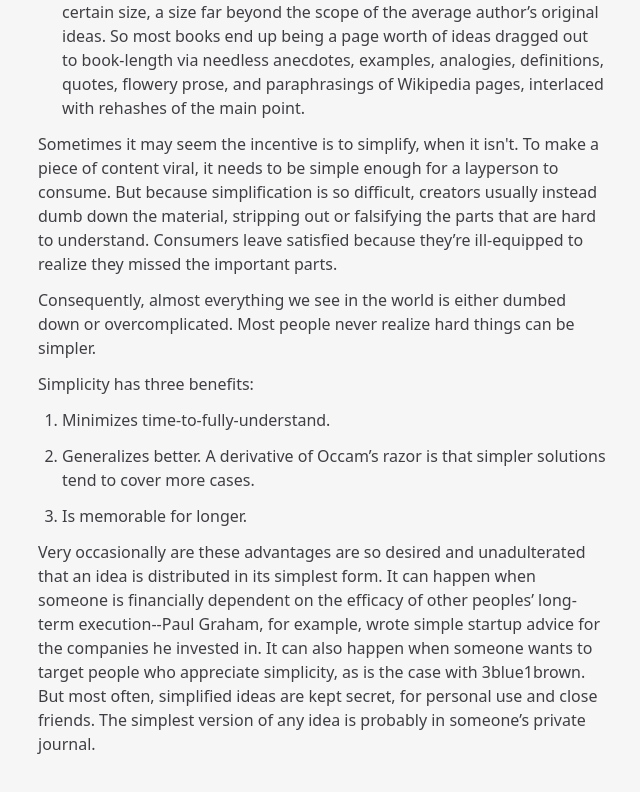
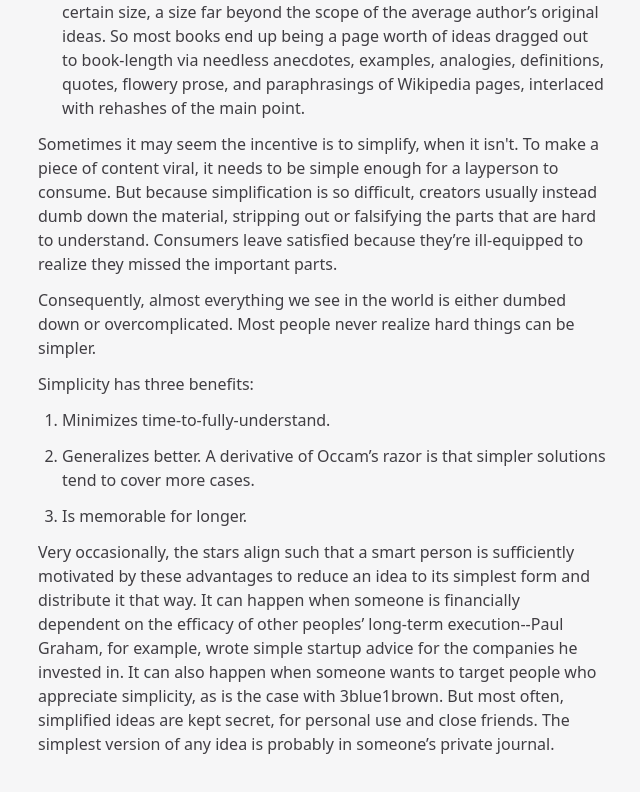
Before and after one commit to Xyzrr/micro-blog, a SvelteKit app: page /simplicity in a window 1280 px wide. Shown: the part 1172-1964 px from the top of the page, without its empty margins (218-858 px from the left). Built offline with nearby package versions, Linux system fonts and the light colour scheme.

Commit message:
career update

```diff
--- a/src/routes/(posts)/+page.svelte
+++ b/src/routes/(posts)/+page.svelte
@@ -29,8 +29,11 @@
 </svelte:head>
 <h1>Welcome!</h1>
 <p>
-	Thanks for visiting my blog. I'm currently an engineer at Adept. My thoughts don't reflect my
-	workplace. Here I try to distill my thoughts to their simplest forms.
+	Thanks for visiting my blog. I'm a cofounder of <a
+		href="https://www.matrices.app?ref=blog.johnqian.com"
+		target="_blank">Matrices</a
+	>, previously eng at Adept and Weights & Biases. Here I try to distill my thoughts to their
+	simplest forms.
 </p>
 <p>
 	If my blog posts resonate with you, feel free to reach out to me at <a
--- a/src/routes/(posts)/simplicity/+page.svelte
+++ b/src/routes/(posts)/simplicity/+page.svelte
@@ -87,11 +87,11 @@
 	<li><p>Is memorable for longer.</p></li>
 </ol>
 <p>
-	Very occasionally are these advantages are so desired and unadulterated that an idea is
-	distributed in its simplest form. It can happen when someone is financially dependent on the
-	efficacy of other peoples’ long-term execution--Paul Graham, for example, wrote simple startup
-	advice for the companies he invested in. It can also happen when someone wants to target people
-	who appreciate simplicity, as is the case with 3blue1brown. But most often, simplified ideas are
-	kept secret, for personal use and close friends. The simplest version of any idea is probably in
-	someone’s private journal.
+	Very occasionally, the stars align such that a smart person is sufficiently motivated by these
+	advantages to reduce an idea to its simplest form and distribute it that way. It can happen when
+	someone is financially dependent on the efficacy of other peoples’ long-term execution--Paul
+	Graham, for example, wrote simple startup advice for the companies he invested in. It can also
+	happen when someone wants to target people who appreciate simplicity, as is the case with
+	3blue1brown. But most often, simplified ideas are kept secret, for personal use and close friends.
+	The simplest version of any idea is probably in someone’s private journal.
 </p>
```
